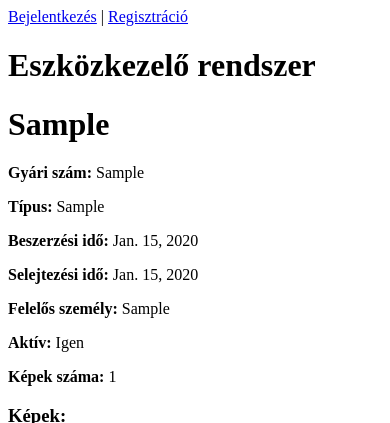
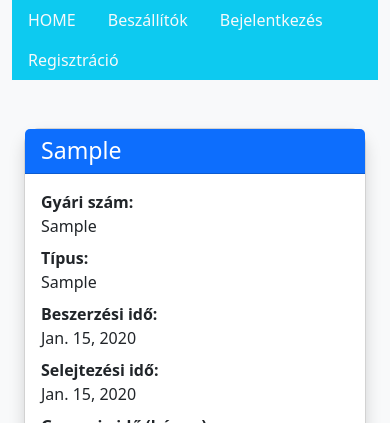
Before and after one commit to tarjanyij/Eszkoz, a Django app: page /eszkoz/1/brief/ in a window 390 px wide. Shown: the top 423 px of the page. Run offline with Django 5.2, Linux system fonts and the light colour scheme; tables that the repository leaves empty hold one stand-in row (values such as "Sample post"); some libraries are stand-ins or nearby versions.

Commit message:
bootsrap5 1 phase

```diff
--- a/eszkozkezelo/eszkozkezelo_app/templates/eszkozkezelo_app/base.html
+++ b/eszkozkezelo/eszkozkezelo_app/templates/eszkozkezelo_app/base.html
@@ -3,16 +3,38 @@
     <head>
         <meta charset="UTF-8">
         <title>Eszközkezelő</title>
+            {% load bootstrap5 %}
+            {% bootstrap_css %}
+            {% bootstrap_javascript %}
     </head>
-<body>
+    <body class="bg-light">
+        <div class="container">
+            <ul class="nav bg-info">
+            <li class="nav-item">
+                <a class="nav-link link-light" href="/">HOME</a>
+            </li>
+            <li class="nav-item">
+                <a class="nav-link link-light" href="/beszallitok">Beszállítók</a>
+            </li>
             {% if user.is_authenticated %}
-  Bejelentkezve: {{ user.username }} |
-  <a href="{% url 'logout' %}">Kijelentkezés</a>
+                <li class="nav-item">
+                    <div class="nav-link link-light">Bejelentkezve: {{ user.username }} | </div>
+                </li>
+                <li class="nav-item">
+                    <a class="nav-link link-light" href="{% url 'logout' %}">Kijelentkezés</a>
+                </li>
             {% else %}
-  <a href="{% url 'login' %}">Bejelentkezés</a> |
-  <a href="{% url 'register' %}">Regisztráció</a>
+                <li class="nav-item">
+                    <a class="nav-link link-light" href="{% url 'login' %}">Bejelentkezés</a>
+                </li>
+                <li class="nav-item">
+                    <a class="nav-link link-light" href="{% url 'register' %}">Regisztráció</a>
+                </li>
             {% endif %}
-    <h1>Eszközkezelő rendszer</h1>
-    {% block content %}{% endblock %}
+            </ul>
+
+            {% block content %}
+            {% endblock %}
+        </div>
     </body>
 </html>
--- a/eszkozkezelo/eszkozkezelo_app/templates/eszkozkezelo_app/eszkoz_brief.html
+++ b/eszkozkezelo/eszkozkezelo_app/templates/eszkozkezelo_app/eszkoz_brief.html
@@ -1,15 +1,64 @@
 {% extends "eszkozkezelo_app/base.html" %}
 {% block content %}
-<h1>{{ eszkoz.megnevezes }}</h1>
-    <p><strong>Gyári szám:</strong> {{ eszkoz.gyariszam }}</p>
-    <p><strong>Típus:</strong> {{ eszkoz.tipus.megnevezes }}</p>
-    <p><strong>Beszerzési idő:</strong> {{ eszkoz.beszerzesiIdo }}</p>
-    <p><strong>Selejtezési idő:</strong> {{ eszkoz.selejtezesiIdo }}</p>
-    <p><strong>Felelős személy:</strong> {{ eszkoz.holvanId.nev }}</p>
-    <p><strong>Aktív:</strong> {{ eszkoz.aktiv|yesno:"Igen,Nem" }}</p>
-    <p><strong>Képek száma:</strong> {{ eszkoz.kepek.count }}</p>
+<div class="container mt-5">
+    <div class="card shadow rounded-4">
+      <div class="card-header bg-primary text-white">
+        <h3 class="mb-0">{{ eszkoz.megnevezes }}</h3>
+      </div>
+      <div class="card-body">
+        <dl class="row">
+          <dt class="col-sm-4">Gyári szám:</dt>
+          <dd class="col-sm-8">{{ eszkoz.gyariszam }}</dd>
 
-    <h3>Képek:</h3>
+          <dt class="col-sm-4">Típus:</dt>
+          <dd class="col-sm-8">{{ eszkoz.tipus.megnevezes }}</dd>
+
+          <dt class="col-sm-4">Beszerzési idő:</dt>
+          <dd class="col-sm-8">{{ eszkoz.beszerzesiIdo }}</dd>
+
+          <dt class="col-sm-4">Selejtezési idő:</dt>
+          <dd class="col-sm-8">{{ eszkoz.selejtezesiIdo }}</dd>
+
+          <dt class="col-sm-4">Garancia idő (hónap):</dt>
+          <dd class="col-sm-8">{{ eszkoz.garanciaIdo }}</dd>
+
+          <dt class="col-sm-4">Aktív:</dt>
+          <dd class="col-sm-8">
+            {% if eszkoz.aktiv %}
+              <span class="badge bg-success">Igen</span>
+            {% else %}
+              <span class="badge bg-danger">Nem</span>
+            {% endif %}
+          </dd>
+
+          <dt class="col-sm-4">Tartozék?</dt>
+          <dd class="col-sm-8">
+            {% if eszkoz.tartozek %}
+              Igen ({{ eszkoz.tartozek_eszkoz.megnevezes }})
+            {% else %}
+              Nem
+            {% endif %}
+          </dd>
+
+          <dt class="col-sm-4">Hol van?</dt>
+          <dd class="col-sm-8">{{ eszkoz.holvanId.nev }}</dd>
+
+          <dt class="col-sm-4">Beszállító:</dt>
+          <dd class="col-sm-8">{{ eszkoz.beszallito.beszallitoNev }}</dd>
+        </dl>
+        <a href="{% url 'eszkoz_edit' eszkoz.id %}" class="btn btn-outline-primary">Szerkesztés</a>
+        <a href="{% url 'eszkoz_list' %}" class="btn btn-secondary">Vissza a listához</a>
+    </div>
+</div>
+</div>
+
+<div class="container mt-5">
+    <div class="card shadow rounded-4">
+      <div class="card-header bg-primary text-white">
+        <h4 class="mb-0">Képek</h4>
+      </div>
+      <div class="card-body">
+
         <ul>
             {% for kep in eszkoz.kepek.all %}
                 <li><img src="{{ kep.kep.url }}" alt="Kép" width="200"></li>
@@ -18,4 +67,9 @@
             {% endfor %}
         </ul>
         <a href="{% url 'eszkoz_list' %}">Vissza</a>
+
+        </div>
+    </div>
+</div>
+
 {% endblock %}
--- a/eszkozkezelo/eszkozkezelo_app/views.py
+++ b/eszkozkezelo/eszkozkezelo_app/views.py
@@ -5,6 +5,7 @@ from .models import Eszkoz, Beszallito, Szemely, Tipus
 from .forms import EszkozForm, BeszallitoForm, SzemelyForm, TipusForm
 from django.contrib.auth.forms import UserCreationForm
 from django.contrib import messages
+from django.db.models import Q
 
 def register(request):
     if request.method == 'POST':
@@ -25,8 +26,36 @@ def eszkozkezelo_app(request):
 ### Eszköz ###
 ##############
 def eszkoz_list(request):
+    query = request.GET.get('q', '')
+    tipus_id = request.GET.get('tipus')
+    beszallito_id = request.GET.get('beszallito')
+    aktiv = request.GET.get('aktiv')
+
     eszkozok = Eszkoz.objects.all()
-    return render(request, 'eszkozkezelo_app/eszkoz_list.html', {'eszkozok': eszkozok})
+
+    if query:
+        eszkozok = eszkozok.filter(
+            Q(megnevezes__icontains=query) | Q(gyariszam__icontains=query)
+        )
+
+    if tipus_id:
+        eszkozok = eszkozok.filter(tipus_id=tipus_id)
+
+    if beszallito_id:
+        eszkozok = eszkozok.filter(beszallito_id=beszallito_id)
+
+    if aktiv in ['true', 'false']:
+        eszkozok = eszkozok.filter(aktiv=(aktiv == 'true'))
+
+    return render(request, 'eszkozkezelo_app/eszkoz_list.html', {
+        'eszkozok': eszkozok,
+        'query': query,
+        'tipusok': Tipus.objects.all(),
+        'beszallitok': Beszallito.objects.all(),
+        'tipus_id': tipus_id,
+        'beszallito_id': beszallito_id,
+        'aktiv': aktiv,
+    })
 
 def eszkoz_brief_view(request, pk):
     eszkoz = get_object_or_404(Eszkoz, pk=pk)
```
Also changed, not shown: eszkozkezelo/eszkozkezelo_app/templates/eszkozkezelo_app/beszallito_list.html (+32 -9 lines), eszkozkezelo/eszkozkezelo_app/templates/eszkozkezelo_app/eszkoz_list.html (+70 -10 lines). Lines whose indentation alone changed are shown as unchanged.
